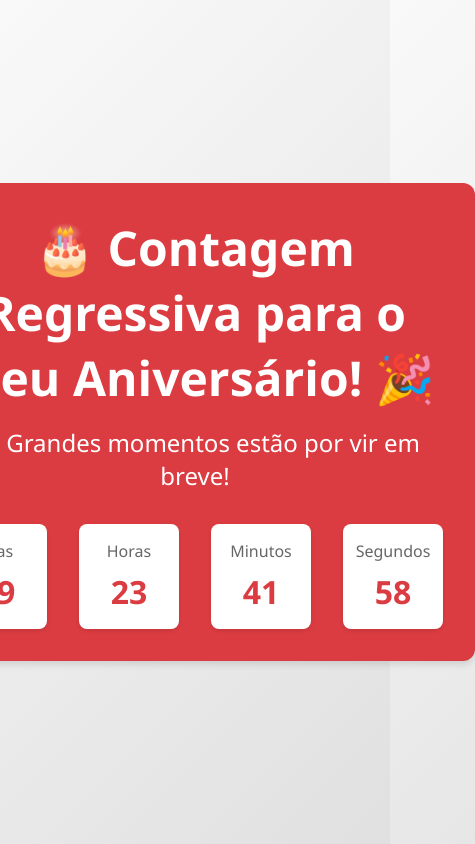
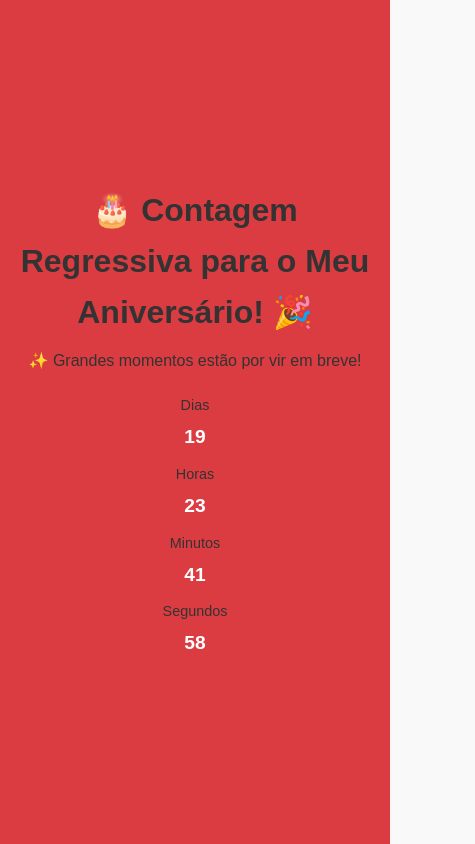
Before and after one commit to SamuellSSantos/contador_aniversario, a website built with Parcel: page src/index.html in a window 390 px wide. Shown: the whole page, 475 px wide, since content can reach past the window. Built offline with nearby package versions, Linux system fonts and the light colour scheme.

Commit message:
atualização do projeto

```diff
--- a/src/index.html
+++ b/src/index.html
@@ -4,7 +4,7 @@
     <meta charset="UTF-8">
     <meta name="viewport" content="width=device-width, initial-scale=1.0">
     <link rel="stylesheet" href="styles/main.scss">
-    <title>Contador Aniversario</title>
+    <title>Contagem Regressiva para o Meu Aniversário</title>
 </head>
 <body>
     <main class="container">
--- a/src/styles/_container_aniversario.scss
+++ b/src/styles/_container_aniversario.scss
@@ -1,72 +1,119 @@
 /* Reset básico */
-    * {
+*,
+*::before,
+*::after {
   margin: 0;
   padding: 0;
   box-sizing: border-box;
 }
 
-    /* Estilo do corpo da página */
+/* Corpo da página */
 body {
-    height: 100vh;
-    display: flex;
-    justify-content: center; /* Alinha horizontalmente */
-    align-items: center;     /* Alinha verticalmente */
-    background: linear-gradient(135deg, #f9f9f9, #e0e0e0);
-    font-family: 'Segoe UI', Tahoma, Geneva, Verdana, sans-serif;
+  font-family: 'Arial', sans-serif;
+  background-color: #f9f9f9;
+  color: #333;
+  line-height: 1.6;
+  margin: 0;
+  padding: 0;
 }
 
 /* Container principal */
 .container {
   display: flex;
   flex-direction: column;
-    margin: auto;
-    max-width: 960px;
+  align-items: center;
+  justify-content: center;
+  min-height: 100vh;
+  padding: 20px;
   background-color: #db3c41;
   text-align: center;
-    padding: 2rem;
-    border-radius: 12px;
-    box-shadow: 0 4px 6px rgba(0, 0, 0, 0.1);
-
-    &__title {
-    font-size: 3rem;
-    color: #fff;
-    margin-bottom: 1rem;
+  max-width: 100%;
+  margin: 0 auto;
 }
 
-    &__subtitle {
-    font-size: 1.5rem;
-    color: #fff;
-    margin-bottom: 2rem;
+/* Título principal */
+.container__title {
+  font-size: 3rem;
+  margin-bottom: 10px;
 }
 
-    &__contador {
+/* Subtítulo */
+.container__subtitle {
+  font-size: 1.5rem;
+  margin-bottom: 20px;
+}
+
+/* Lista do contador */
+.container__contador {
+  list-style: none;
   display: flex;
   justify-content: center;
-    gap: 2rem;
-    list-style: none;
+  gap: 20px;
+  margin: 0;
   padding: 0;
+}
 
-    &__item {
+/* Itens do contador */
+.container__contador__item {
   display: flex;
   flex-direction: column;
   align-items: center;
-    background-color: #fff;
-    padding: 1rem;
-    border-radius: 8px;
-    width: 100px;
-    box-shadow: 0 2px 4px rgba(0, 0, 0, 0.1);
-
-    &__label {
-        font-size: 1rem;
-        color: #666;
-        margin-bottom: 0.5rem;
 }
 
-    &__value {
+.container__contador__item__label {
+  font-size: 1.2rem;
+  margin-bottom: 5px;
+}
+
+.container__contador__item__value {
   font-size: 2rem;
   font-weight: bold;
-        color: #db3c41;
+  color: #fff;
+}
+
+/* Media Queries para dispositivos móveis */
+@media (max-width: 768px) {
+  .container__title {
+    font-size: 2.5rem;
+  }
+
+  .container__subtitle {
+    font-size: 1.2rem;
+  }
+
+  .container__contador {
+    flex-direction: column;
+    gap: 15px;
+  }
+
+  .container__contador__item__label {
+    font-size: 1rem;
+  }
+
+  .container__contador__item__value {
+    font-size: 1.5rem;
   }
 }
+
+/* Media Queries para telas muito pequenas (ex: smartphones antigos) */
+@media (max-width: 480px) {
+  .container__title {
+    font-size: 2rem;
+  }
+
+  .container__subtitle {
+    font-size: 1rem;
+  }
+
+  .container__contador {
+    gap: 10px;
+  }
+
+  .container__contador__item__label {
+    font-size: 0.9rem;
+  }
+
+  .container__contador__item__value {
+    font-size: 1.2rem;
   }
 }
--- a/src/styles/main.scss
+++ b/src/styles/main.scss
@@ -1,7 +1,9 @@
 @use 'container_aniversario';
 
-*{margin: 0;
-padding: 0;
-box-sizing: border-box;
-list-style: none;
+*,
+*::before,
+*::after {
+  margin: 0;
+  padding: 0;
+  box-sizing: border-box;
 }
```
Also changed, not shown: dist/index.html, dist/styles/main.css, 1 other file. Lines whose indentation alone changed are shown as unchanged.
